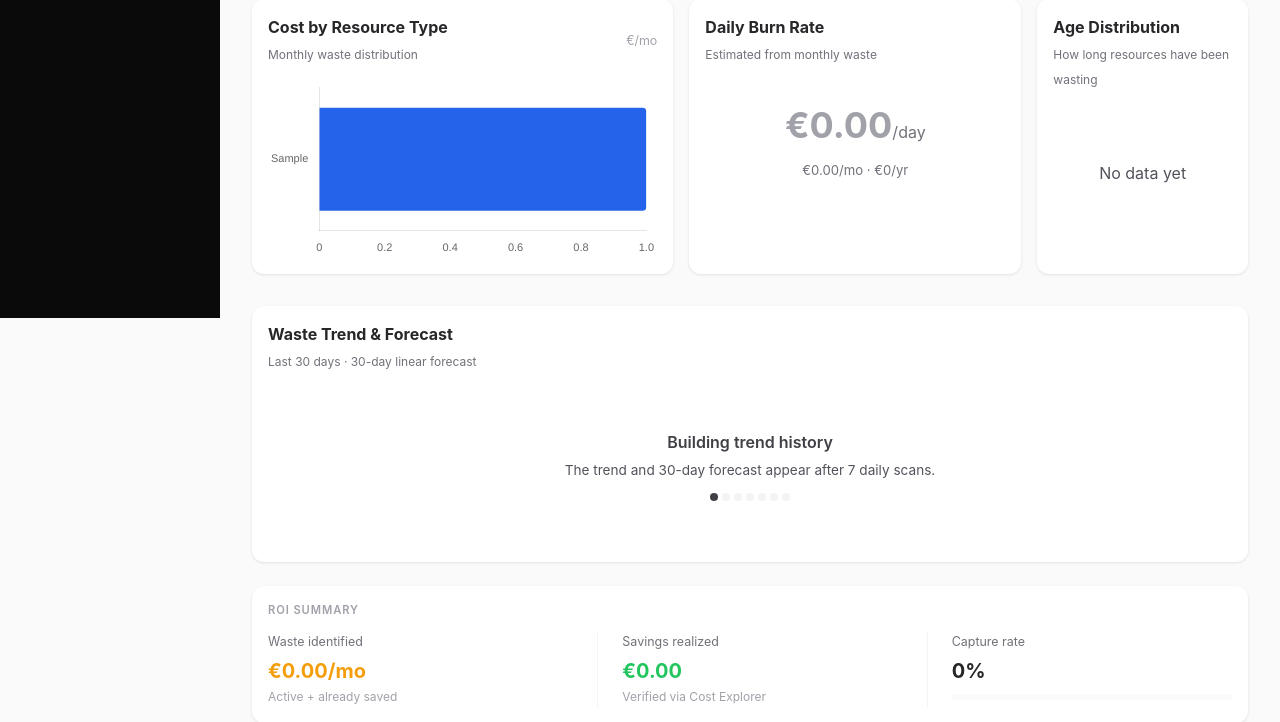
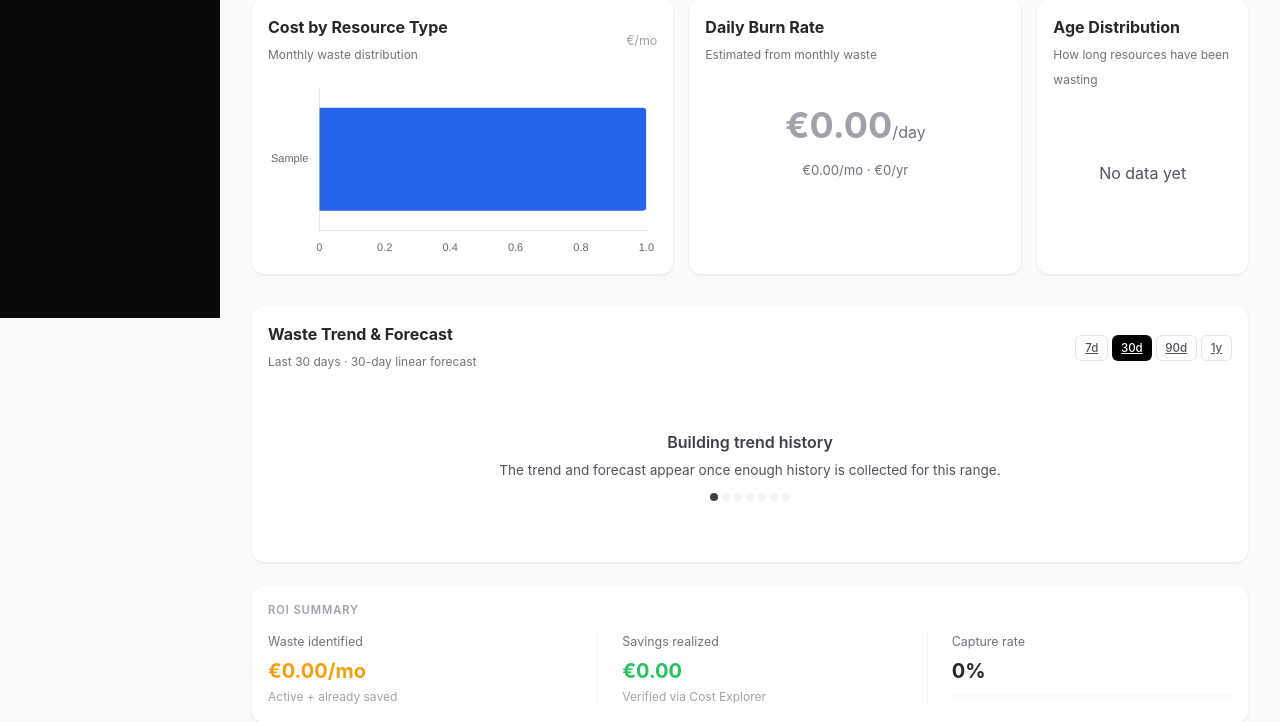
Before and after one commit to wasteless-io/wasteless, a FastAPI app: page /dashboard in a window 1280 px wide. Shown: the part 482-1204 px from the top of the page. Run offline with FastAPI, Linux system fonts and the light colour scheme; a database or web service that is not in the repository returns one stand-in record (values such as "Sample title"); data that the repository does not hold is empty; some libraries are stand-ins or nearby versions.

Commit message:
feat(dashboard): filtre de plage temporelle sur Waste Trend & Forecast
- Boutons 7d / 30d / 90d / 1y sur la carte (etat actif, pattern reports)
- 7d/30d/90d: points quotidiens; 1y: moyenne mensuelle des snapshots
- Forecast adapte a la granularite: 30 jours en vue quotidienne,
  6 mois en vue annuelle (regression sur la fenetre affichee)
- Seuil d'historique par granularite (7 jours / 4 mois) avant d'afficher
  tendance et forecast; infobulle datee jour ou mois selon la vue

```diff
--- a/ui/main.py
+++ b/ui/main.py
@@ -447,8 +447,17 @@ async def home(request: Request, conn=Depends(get_db)):
     })
 
 
+# Trend chart ranges: key → (days back, granularity, subtitle)
+TREND_RANGES = {
+    "7d":  (7,   "day",   "Last 7 days · 30-day linear forecast"),
+    "30d": (30,  "day",   "Last 30 days · 30-day linear forecast"),
+    "90d": (90,  "day",   "Last 90 days · 30-day linear forecast"),
+    "1y":  (365, "month", "Last 12 months · 6-month linear forecast"),
+}
+
+
 @app.get("/dashboard", response_class=HTMLResponse)
-async def dashboard(request: Request, conn=Depends(get_db)):
+async def dashboard(request: Request, conn=Depends(get_db), trend: str = "30d"):
     """Executive dashboard with KPIs and charts."""
     cursor = conn.cursor()
 
@@ -514,15 +523,33 @@ async def dashboard(request: Request, conn=Depends(get_db)):
     """)
     inaction_row = cursor.fetchone()
 
-    # Trend: daily active-waste totals from waste_snapshots (stable history
-    # written by detector runs + one-shot backfill), last 30 days
-    cursor.execute("""
-        SELECT snapshot_date as date, COALESCE(SUM(total_eur), 0) as total_waste
-        FROM waste_snapshots
-        WHERE snapshot_date >= CURRENT_DATE - INTERVAL '30 days'
-        GROUP BY snapshot_date
-        ORDER BY snapshot_date
-    """)
+    # Trend: active-waste totals from waste_snapshots (stable history written
+    # by detector runs + one-shot backfill). Daily points for 7d/30d/90d,
+    # monthly averages for 1y.
+    if trend not in TREND_RANGES:
+        trend = "30d"
+    trend_days, trend_granularity, trend_subtitle = TREND_RANGES[trend]
+    if trend_granularity == "month":
+        cursor.execute("""
+            SELECT date_trunc('month', snapshot_date)::date as date,
+                   AVG(daily_total) as total_waste
+            FROM (
+                SELECT snapshot_date, COALESCE(SUM(total_eur), 0) as daily_total
+                FROM waste_snapshots
+                WHERE snapshot_date >= CURRENT_DATE - %s * INTERVAL '1 day'
+                GROUP BY snapshot_date
+            ) d
+            GROUP BY 1
+            ORDER BY 1
+        """, (trend_days,))
+    else:
+        cursor.execute("""
+            SELECT snapshot_date as date, COALESCE(SUM(total_eur), 0) as total_waste
+            FROM waste_snapshots
+            WHERE snapshot_date >= CURRENT_DATE - %s * INTERVAL '1 day'
+            GROUP BY snapshot_date
+            ORDER BY snapshot_date
+        """, (trend_days,))
     waste_trend = cursor.fetchall()
 
     # Age distribution: how long resources have actually been wasting.
@@ -568,6 +595,9 @@ async def dashboard(request: Request, conn=Depends(get_db)):
     return templates.TemplateResponse(request, "dashboard.html", context={
         "kpis": kpis,
         "waste_trend": waste_trend,
+        "trend_range": trend,
+        "trend_granularity": trend_granularity,
+        "trend_subtitle": trend_subtitle,
         "waste_by_resource": waste_by_resource,
         "age_distribution": age_distribution,
         "daily_burn": daily_burn,
--- a/ui/templates/dashboard.html
+++ b/ui/templates/dashboard.html
@@ -185,19 +185,28 @@
     <div style="display: flex; justify-content: space-between; align-items: center; margin-bottom: 0.75rem;">
         <div>
             <h3 style="margin: 0; font-size: 1rem;">Waste Trend & Forecast</h3>
-            <span style="font-size: 0.75rem; color: var(--gray-500);">Last 30 days · 30-day linear forecast</span>
+            <span style="font-size: 0.75rem; color: var(--gray-500);">{{ trend_subtitle }}</span>
         </div>
-        <span id="forecastLegend" style="font-size: 0.75rem; color: var(--gray-400); display: flex; align-items: center; gap: 1rem;">
-            <span style="display: inline-flex; align-items: center; gap: 0.35rem;"><span style="width: 20px; height: 2px; background: var(--gray-800); display: inline-block;"></span> Actual</span>
-            <span style="display: inline-flex; align-items: center; gap: 0.35rem;"><span style="width: 20px; height: 2px; background: var(--gray-400); display: inline-block; border-top: 2px dashed var(--gray-400);"></span> Forecast</span>
-        </span>
+        <div style="display: flex; align-items: center; gap: 1.25rem;">
+            <div style="display: flex; gap: 0.25rem;">
+                {% for key in ['7d', '30d', '90d', '1y'] %}
+                <a href="/dashboard?trend={{ key }}"
+                   class="btn {% if trend_range == key %}btn-primary{% else %}btn-outline{% endif %}"
+                   style="padding: 0.2rem 0.55rem; font-size: 0.72rem;">{{ key }}</a>
+                {% endfor %}
+            </div>
+            <span id="forecastLegend" style="font-size: 0.75rem; color: var(--gray-400); display: flex; align-items: center; gap: 1rem;">
+                <span style="display: inline-flex; align-items: center; gap: 0.35rem;"><span style="width: 20px; height: 2px; background: var(--gray-800); display: inline-block;"></span> Actual</span>
+                <span style="display: inline-flex; align-items: center; gap: 0.35rem;"><span style="width: 20px; height: 2px; background: var(--gray-400); display: inline-block; border-top: 2px dashed var(--gray-400);"></span> Forecast</span>
+            </span>
+        </div>
     </div>
     <div id="forecastChartWrap" style="height: 160px; position: relative;">
         <canvas id="forecastChart"></canvas>
     </div>
     <div id="forecastEmpty" style="height: 160px; display: none; flex-direction: column; align-items: center; justify-content: center; text-align: center;">
         <p style="margin: 0 0 0.25rem; font-weight: 600; color: var(--gray-700);">Building trend history</p>
-        <p class="text-muted" style="margin: 0; font-size: 0.85rem;">The trend and 30-day forecast appear after 7 daily scans.</p>
+        <p class="text-muted" style="margin: 0; font-size: 0.85rem;">The trend and forecast appear once enough history is collected for this range.</p>
         <div style="display: flex; gap: 4px; margin-top: 0.75rem;" id="forecastProgress"></div>
     </div>
 </div>
@@ -301,15 +310,21 @@ new Chart(document.getElementById('burnSparkline'), {
     const labels = [{% for item in waste_trend %}'{{ item.date }}'{% if not loop.last %},{% endif %}{% endfor %}];
     const n = raw.length;
 
-    // Under a week of history there is no trend to draw: two points stretched
-    // across the card read as a crash. Show a progress placeholder instead.
-    if (n < 7) {
+    // 'day' (7d/30d/90d) or 'month' (1y) — drives forecast step and labels
+    const granularity = '{{ trend_granularity }}';
+    // Honest minimum for a regression, and forecast horizon, per granularity
+    const minPoints = granularity === 'day' ? 7 : 4;
+    const horizon = granularity === 'day' ? 30 : 6;
+
+    // Under the minimum history there is no trend to draw: two points
+    // stretched across the card read as a crash. Show a placeholder instead.
+    if (n < minPoints) {
         document.getElementById('forecastLegend').style.display = 'none';
         document.getElementById('forecastChartWrap').style.display = 'none';
         const empty = document.getElementById('forecastEmpty');
         empty.style.display = 'flex';
         const progress = document.getElementById('forecastProgress');
-        for (let i = 0; i < 7; i++) {
+        for (let i = 0; i < minPoints; i++) {
             const dot = document.createElement('span');
             dot.style.cssText = `width: 8px; height: 8px; border-radius: 50%; background: ${i < n ? 'var(--gray-700)' : 'var(--gray-200)'};`;
             progress.appendChild(dot);
@@ -323,13 +338,14 @@ new Chart(document.getElementById('burnSparkline'), {
     const slope = (n * sxy - sx * sy) / (n * sxx - sx * sx);
     const intercept = (sy - slope * sx) / n;
 
-    // Forecast labels (next 30 days)
+    // Forecast labels: next `horizon` steps (days or months)
     const lastDate = new Date(labels[n - 1]);
     const forecastLabels = [];
     const forecastData = [];
-    for (let i = 1; i <= 30; i++) {
+    for (let i = 1; i <= horizon; i++) {
         const d = new Date(lastDate);
-        d.setDate(d.getDate() + i);
+        if (granularity === 'day') d.setDate(d.getDate() + i);
+        else d.setMonth(d.getMonth() + i);
         forecastLabels.push(d.toISOString().slice(0, 10));
         forecastData.push(Math.max(0, slope * (n - 1 + i) + intercept));
     }
@@ -337,7 +353,7 @@ new Chart(document.getElementById('burnSparkline'), {
     const datasets = [
         {
             label: 'Actual',
-            data: raw.concat(Array(30).fill(null)),
+            data: raw.concat(Array(horizon).fill(null)),
             borderColor: '#1f2937',
             backgroundColor: 'rgba(17,17,17,0.05)',
             fill: true,
@@ -386,7 +402,10 @@ new Chart(document.getElementById('burnSparkline'), {
         }
     };
 
-    const fmtDate = iso => new Date(iso).toLocaleDateString('en-GB', { day: 'numeric', month: 'short', year: 'numeric' });
+    const fmtDate = iso => new Date(iso).toLocaleDateString('en-GB',
+        granularity === 'day'
+            ? { day: 'numeric', month: 'short', year: 'numeric' }
+            : { month: 'long', year: 'numeric' });
 
     new Chart(document.getElementById('forecastChart'), {
         type: 'line',
```
